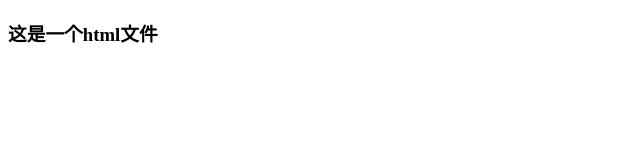
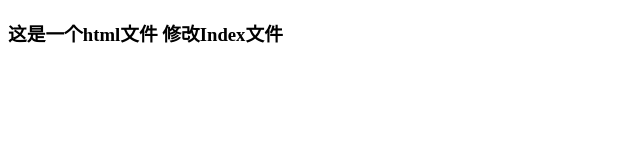
Before and after one commit to DengMF/gitRepository, a plain HTML site: page index.html in a window 1280 px wide. Shown: the whole page, without its empty margins (0-640 px from the left). Drawn offline with Linux system fonts and the light colour scheme.

Commit message:
modify index.html

```diff
--- a/index.html
+++ b/index.html
@@ -5,6 +5,6 @@
 <title>Git基础教程</title>
 </head>
 <body>
-	<h3>这是一个html文件</h3>
+	<h3>这是一个html文件 修改Index文件</h3>
 </body>
 </html>
```
